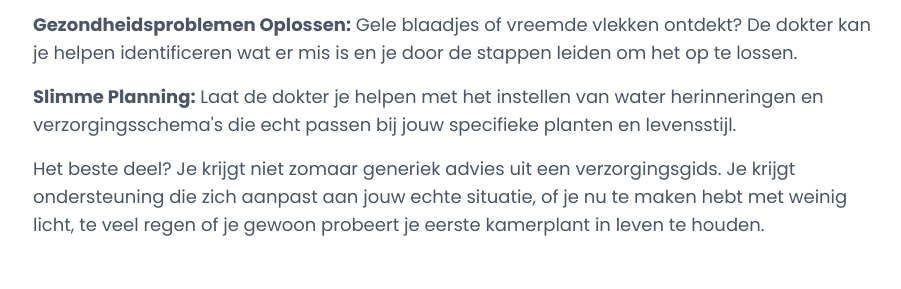
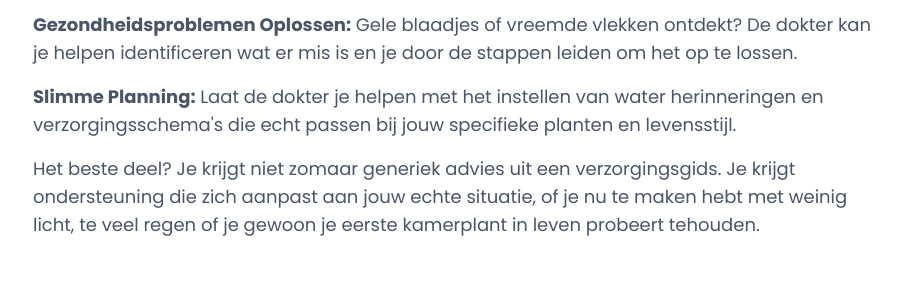
Before and after one commit to slverpla/slverpla.github.io, a Next.js app: page /nl/plantative-doctor in a window 1280 px wide. Shown: the part 1314-1603 px from the top of the page, without its empty margins (183-1084 px from the left). Built offline with nearby package versions, Linux system fonts and the light colour scheme.

Commit message:
small fix

```diff
--- a/src/templates/PlantativeDoctorNL.tsx
+++ b/src/templates/PlantativeDoctorNL.tsx
@@ -87,7 +87,7 @@ const PlantativedokterNL = () => (
           Het beste deel? Je krijgt niet zomaar generiek advies uit een
           verzorgingsgids. Je krijgt ondersteuning die zich aanpast aan jouw
           echte situatie, of je nu te maken hebt met weinig licht, te veel regen
-          of je gewoon probeert je eerste kamerplant in leven te houden.
+          of je gewoon je eerste kamerplant in leven probeert tehouden.
         </p>
 
         {/* Call to action */}
```
